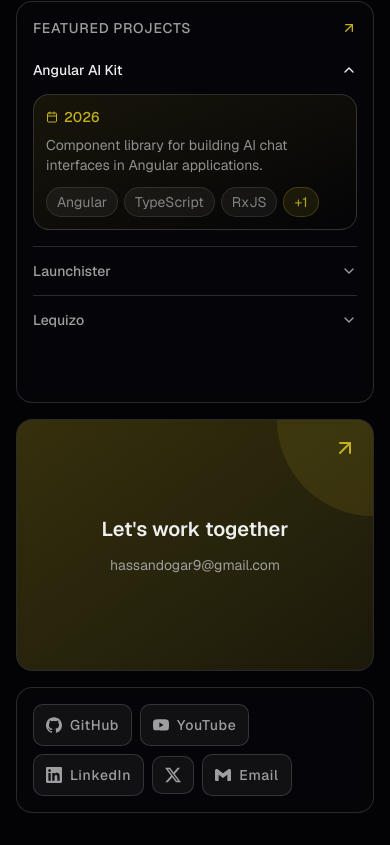
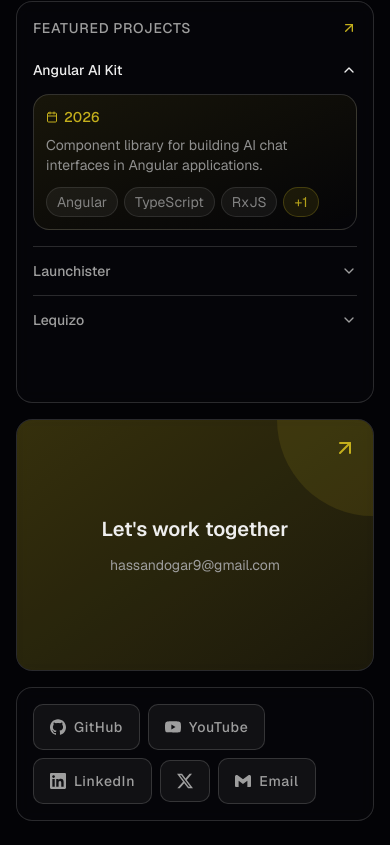
Before and after one commit to hassantayyab/web-portfolio, a Next.js app: page / in a window 390 px wide. Shown: the part 1365-2210 px from the top of the page. Built offline with nearby package versions, Linux system fonts and the light colour scheme; no server answers.

Commit message:
Refactor SocialCell component to simplify padding and improve layout consistency. Updated styles for better responsiveness and user experience.

```diff
--- a/src/components/bento/social-cell.tsx
+++ b/src/components/bento/social-cell.tsx
@@ -33,7 +33,7 @@ export function SocialCell() {
               rel='noopener noreferrer'
               aria-label={accessibleName}
               className={cn(
-                'flex items-center gap-2 sm:gap-2.5 px-3 sm:px-4 md:px-5 lg:px-6 py-2.5 sm:py-3 md:py-3.5 rounded-md',
+                'flex items-center gap-2 sm:gap-2.5 px-4 py-3 rounded-md',
                 'bg-white/5 border border-white/15 transition-all duration-300 cursor-pointer',
                 'hover:bg-white/10 hover:border-white/25 hover:shadow-lg group',
               )}
```
